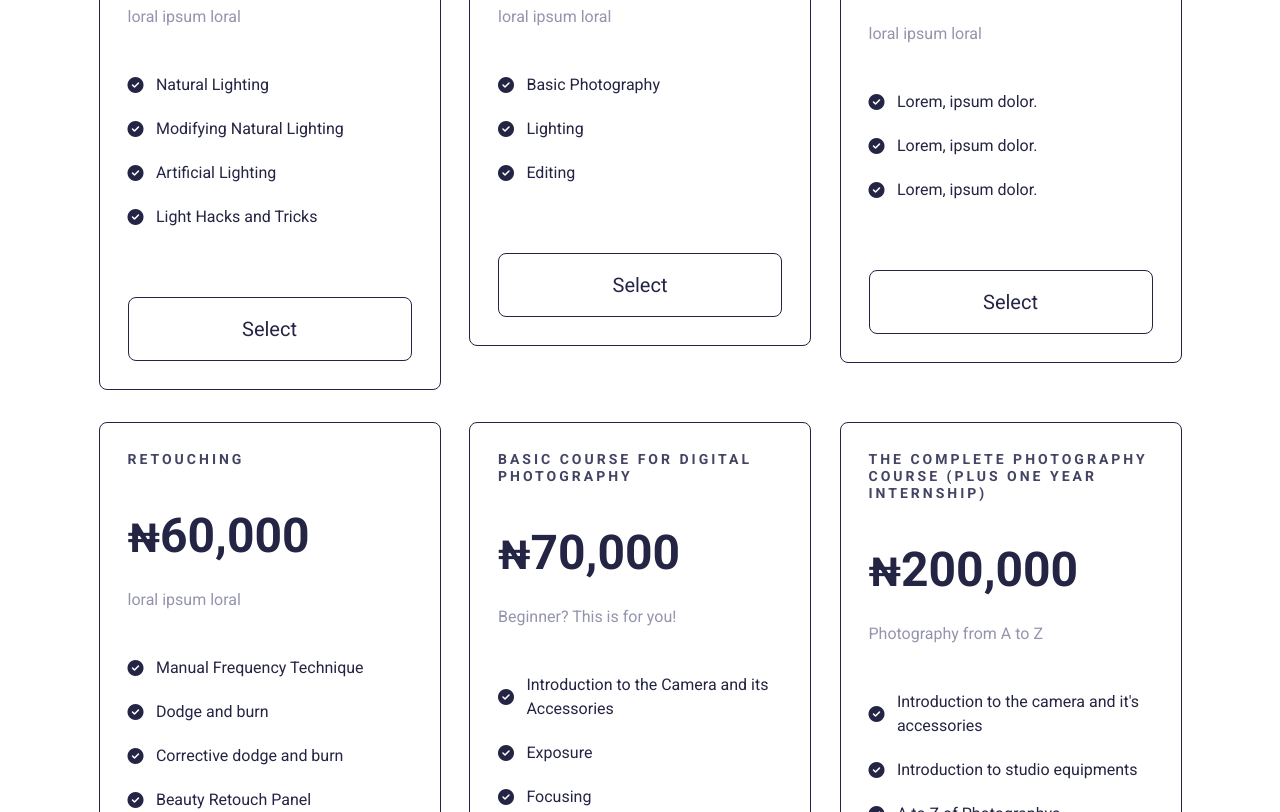
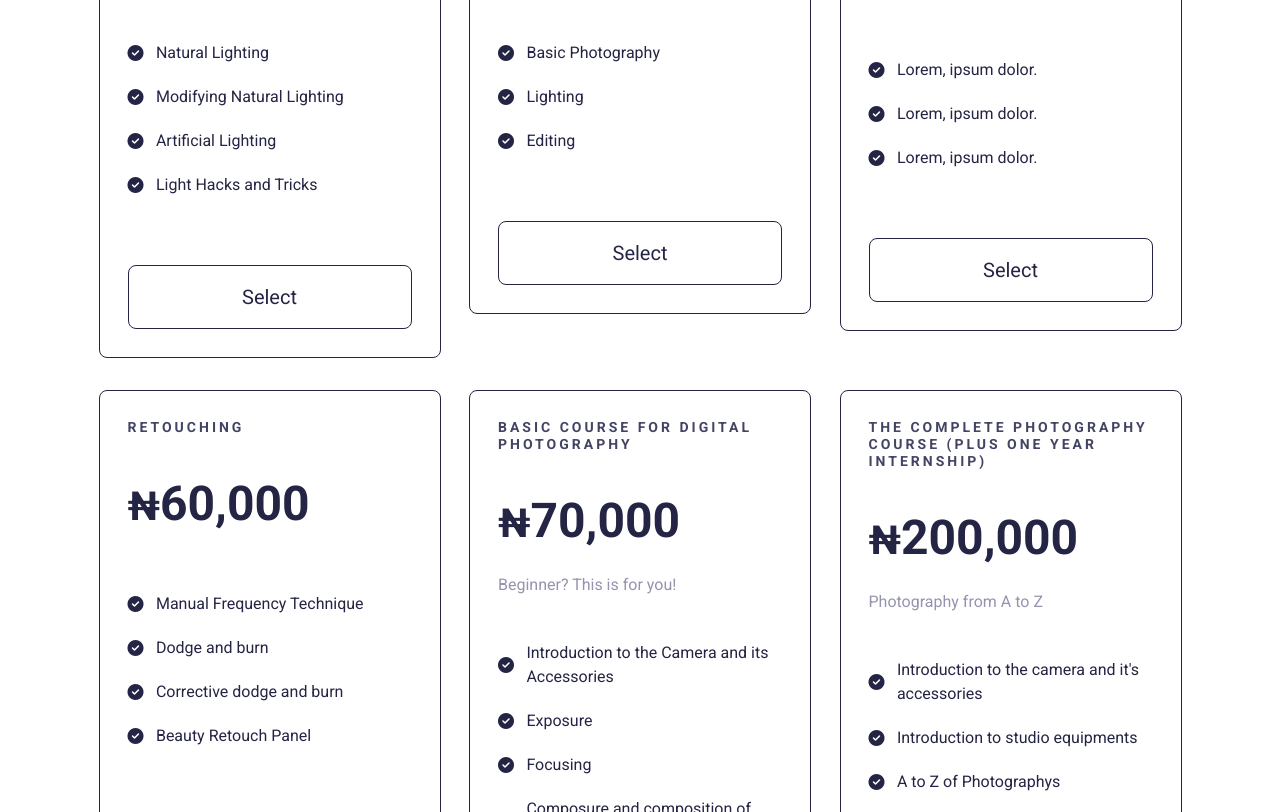
Before and after one commit to SkyC0der/jiroghene, a website: page public/pages/services.html in a window 1280 px wide. Shown: the part 423-1235 px from the top of the page. Drawn offline with nearby package versions, Linux system fonts and the light colour scheme.

```diff
--- a/public/pages/services.html
+++ b/public/pages/services.html
@@ -91,7 +91,7 @@
               <h2 class="card__title">Lighting</h2>
               <div class="card__body">
                 <p class="price"><span class="price__symbol">₦</span>30,000</p>
-                <p class="price__tag">loral ipsum loral</p>
+                <!-- <p class="price__tag">loral ipsum loral</p> -->
               </div>
               <ul class="card__list">
                 <div class="list__item">
@@ -124,7 +124,7 @@
               <h2 class="card__title">Make-up Artist Bundle</h2>
               <div class="card__body">
                 <p class="price"><span class="price__symbol">₦</span>40,000</p>
-                <p class="price__tag">loral ipsum loral</p>
+                <!-- <p class="price__tag">loral ipsum loral</p> -->
               </div>
               <ul class="card__list">
                 <div class="list__item">
@@ -155,7 +155,7 @@
               <h2 class="card__title">Professional Photography Course</h2>
               <div class="card__body">
                 <p class="price"><span class="price__symbol">₦</span>150,000</p>
-                <p class="price__tag">loral ipsum loral</p>
+                <!-- <p class="price__tag">loral ipsum loral</p> -->
               </div>
               <ul class="card__list">
                 <div class="list__item">
@@ -184,7 +184,7 @@
               <h2 class="card__title">Retouching</h2>
               <div class="card__body">
                 <p class="price"><span class="price__symbol">₦</span>60,000</p>
-                <p class="price__tag">loral ipsum loral</p>
+                <!-- <p class="price__tag">loral ipsum loral</p> -->
               </div>
               <ul class="card__list">
                 <div class="list__item">
```
